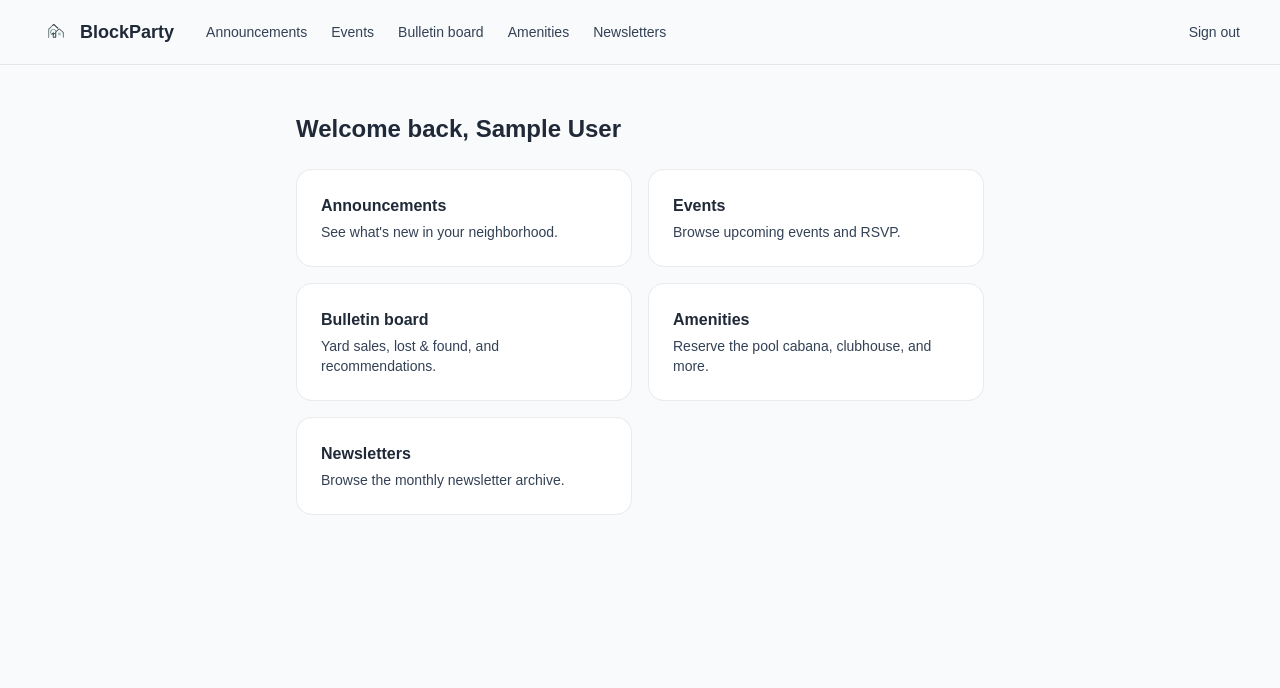
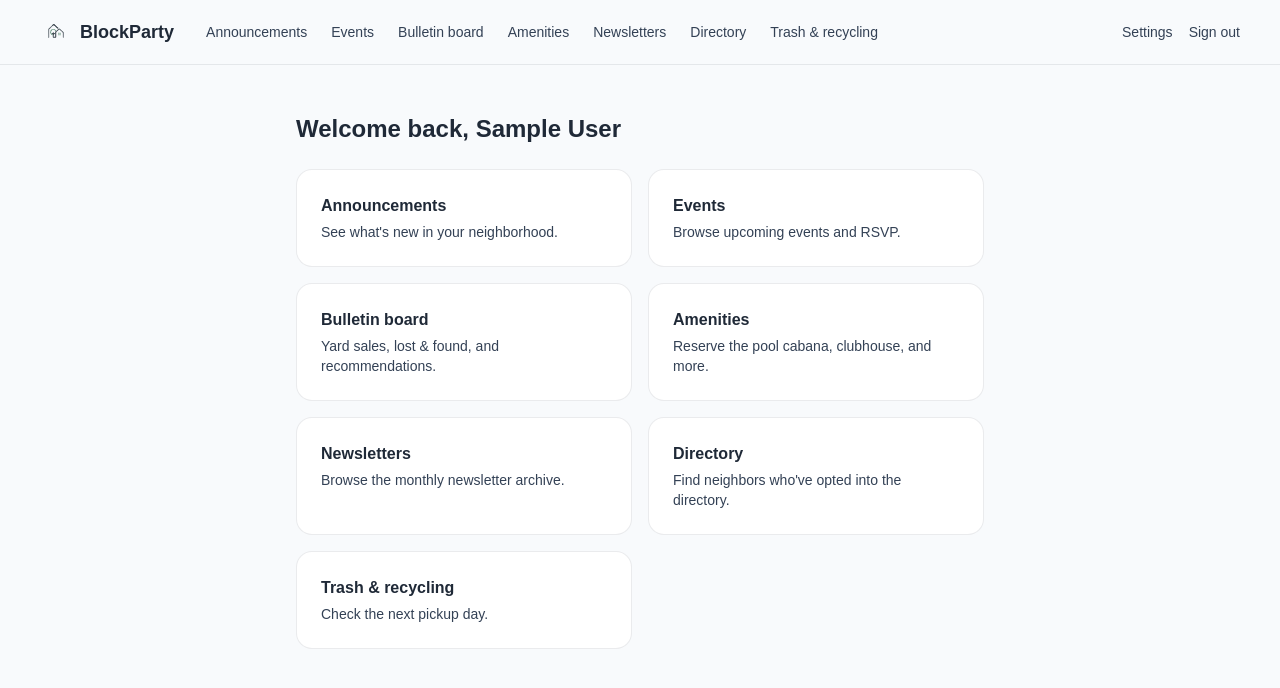
Before and after one commit to mollygilchrist03/BlockParty, a Next.js app: page /dashboard in a window 1280 px wide. Shown: the top 688 px of the page. Built offline with nearby package versions, Linux system fonts and the light colour scheme; no server answers; sample sign-in values are in the browser's storage.

Commit message:
Wire directory and schedule into dashboard nav
Adds nav links, dashboard overview cards, a Settings link, and an
admin hub shortcut for creating pickup schedules.

Co-Authored-By: Claude Sonnet 5 <noreply@anthropic.com>

```diff
--- a/src/app/dashboard/admin/page.tsx
+++ b/src/app/dashboard/admin/page.tsx
@@ -44,6 +44,15 @@ export default async function AdminPage() {
             Add a monthly newsletter PDF to the archive.
           </p>
         </Link>
+        <Link
+          href="/dashboard/schedule/new"
+          className="rounded-2xl border border-slate/10 bg-white p-6 transition-colors hover:border-sage"
+        >
+          <h2 className="font-semibold text-navy">Add a pickup schedule</h2>
+          <p className="mt-1 text-sm text-slate">
+            Set the trash, recycling, or bulk pickup day.
+          </p>
+        </Link>
       </div>
     </div>
   );
--- a/src/app/dashboard/layout.tsx
+++ b/src/app/dashboard/layout.tsx
@@ -37,6 +37,12 @@ export default async function DashboardLayout({
             <Link href="/dashboard/newsletters" className="hover:text-sage">
               Newsletters
             </Link>
+            <Link href="/dashboard/directory" className="hover:text-sage">
+              Directory
+            </Link>
+            <Link href="/dashboard/schedule" className="hover:text-sage">
+              Trash &amp; recycling
+            </Link>
             {isBoard && (
               <Link href="/dashboard/admin" className="hover:text-sage">
                 Admin
@@ -44,6 +50,13 @@ export default async function DashboardLayout({
             )}
           </nav>
         </div>
+        <div className="flex items-center gap-4">
+          <Link
+            href="/dashboard/settings"
+            className="text-sm font-medium text-slate hover:text-navy"
+          >
+            Settings
+          </Link>
           <form
             action={async () => {
               "use server";
@@ -57,6 +70,7 @@ export default async function DashboardLayout({
               Sign out
             </button>
           </form>
+        </div>
       </header>
       <main className="flex flex-1 flex-col">{children}</main>
     </div>
--- a/src/app/dashboard/page.tsx
+++ b/src/app/dashboard/page.tsx
@@ -55,6 +55,24 @@ export default async function DashboardPage() {
             Browse the monthly newsletter archive.
           </p>
         </Link>
+        <Link
+          href="/dashboard/directory"
+          className="rounded-2xl border border-slate/10 bg-white p-6 transition-colors hover:border-sage"
+        >
+          <h2 className="font-semibold text-navy">Directory</h2>
+          <p className="mt-1 text-sm text-slate">
+            Find neighbors who&apos;ve opted into the directory.
+          </p>
+        </Link>
+        <Link
+          href="/dashboard/schedule"
+          className="rounded-2xl border border-slate/10 bg-white p-6 transition-colors hover:border-sage"
+        >
+          <h2 className="font-semibold text-navy">Trash &amp; recycling</h2>
+          <p className="mt-1 text-sm text-slate">
+            Check the next pickup day.
+          </p>
+        </Link>
       </div>
     </div>
   );
```
Lines whose indentation alone changed are shown as unchanged.
